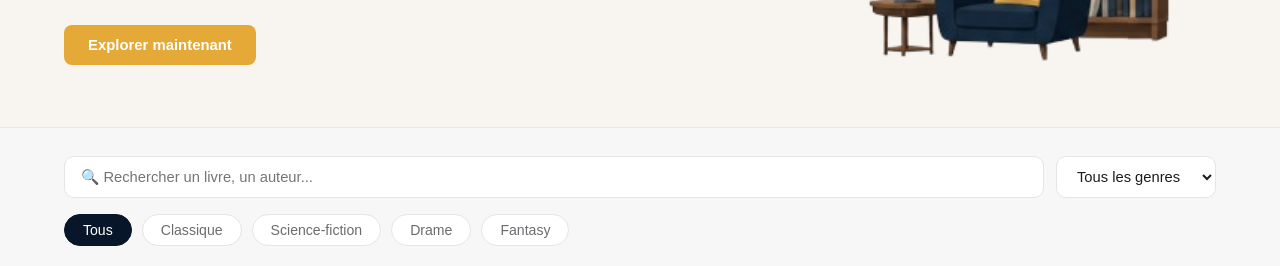
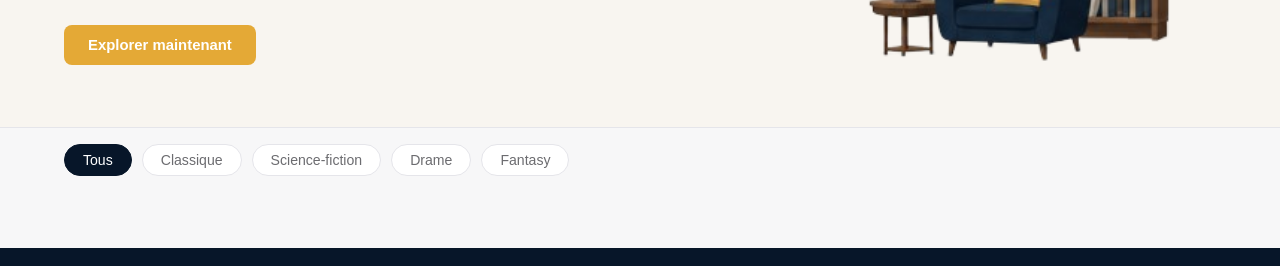
Before and after one commit to ayasadiq04/LireMonde, a website: page index.html in a window 1280 px wide. Shown: the part 301-567 px from the top of the page. Drawn offline with Linux system fonts and the light colour scheme; no server answers.

Commit message:
test final

```diff
--- a/index.html
+++ b/index.html
@@ -43,18 +43,6 @@
     </div>
   </div>
 
-  <div class="search-section">
-    <div class="search-bar">
-      <input type="text" id="search-main" placeholder="🔍 Rechercher un livre, un auteur..." oninput="filterBooks(this.value)"/>
-    </div>
-    <select class="genre-select" id="genre-dropdown" onchange="filterByGenreDropdown(this.value)">
-      <option value="Tous">Tous les genres</option>
-      <option>Classique</option>
-      <option>Science-fiction</option>
-      <option>Drame</option>
-      <option>Fantasy</option>
-    </select>
-  </div>
 
   <div class="filter-section">
     <button class="genre-btn active" onclick="selectGenre(this,'Tous')">Tous</button>
--- a/script.js
+++ b/script.js
@@ -89,8 +89,7 @@ function navigate(page) {
 
 function explorerMaintenant() {
   setTimeout(() => {
-    document.querySelector('.search-section')?.scrollIntoView({ behavior: 'smooth' });
-    document.getElementById('search-main')?.focus();
+    document.querySelector('.books-section')?.scrollIntoView({ behavior: 'smooth' });
   }, 100);
 }
 
```
